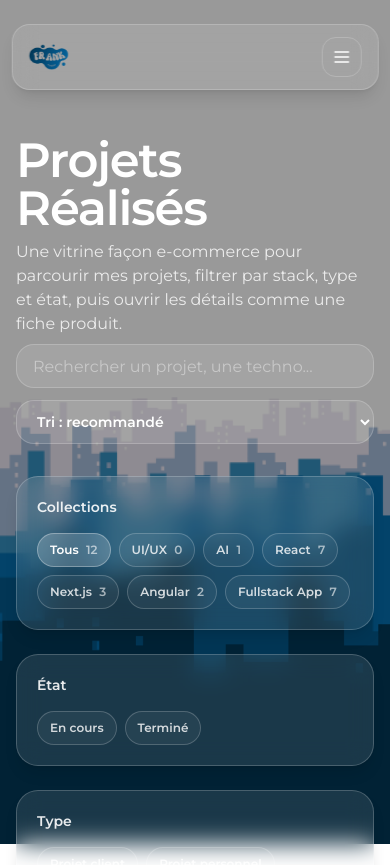
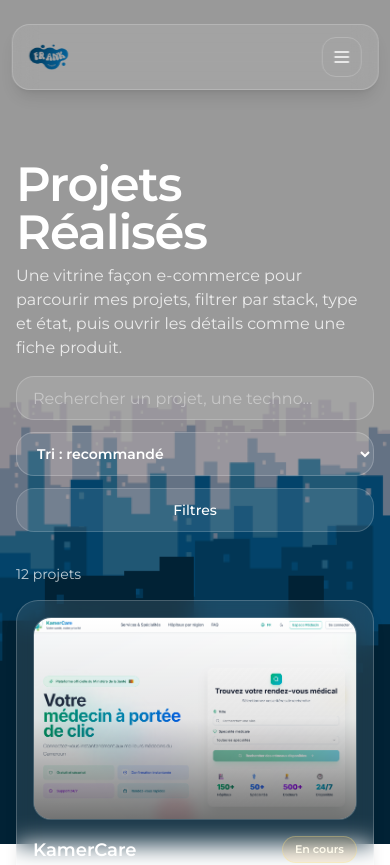
Before and after one commit to CodeShadowing95/portblog, a Next.js app: page /portfolio in a window 390 px wide. Shown: the top 865 px of the page. Built offline with nearby package versions, Linux system fonts and the light colour scheme.

Commit message:
Apply responsive design on Projects  page

```diff
--- a/app/portfolio/page.tsx
+++ b/app/portfolio/page.tsx
@@ -157,7 +157,7 @@ function Modal({
         onClick={onClose}
         className="absolute inset-0 bg-black/60"
       />
-      <div className="relative mx-auto mt-30 w-[min(92vw,1100px)] overflow-hidden rounded-3xl border border-white/20 bg-[#0b0b10]/80 shadow-2xl backdrop-blur-md">
+      <div className="relative mx-auto mt-16 w-[min(92vw,1100px)] overflow-hidden rounded-3xl border border-white/20 bg-[#0b0b10]/80 shadow-2xl backdrop-blur-md sm:mt-20">
         <div className="grid gap-6 p-6 lg:grid-cols-[420px_1fr] lg:gap-8 lg:p-8">
           <div className="grid gap-4">
             <ProjectImage image={project.image} name={project.name} />
@@ -254,6 +254,7 @@ export default function PortfolioPage() {
   const [selectedReason, setSelectedReason] = useState<string[]>([]);
   const [sort, setSort] = useState<SortOption>("populaire");
   const [activeProjectId, setActiveProjectId] = useState<string | null>(null);
+  const [filtersOpen, setFiltersOpen] = useState(false);
 
   const allTags = useMemo(() => {
     const tags = new Set<string>();
@@ -392,9 +393,9 @@ export default function PortfolioPage() {
   }
 
   return (
-    <main className="mx-auto w-full max-w-6xl flex-1 mt-10">
+    <main className="mx-auto w-full max-w-6xl flex-1 mt-16">
       <header className="mb-8 grid gap-3">
-        <div className="flex flex-col gap-2 sm:flex-row sm:items-end sm:justify-between">
+        <div className="flex flex-col gap-4 lg:flex-row lg:items-end lg:justify-between">
           <div>
             <h1 className="text-5xl font-semibold tracking-tight sm:text-6xl">
               Projets Réalisés
@@ -406,7 +407,7 @@ export default function PortfolioPage() {
             </p>
           </div>
 
-          <div className="flex flex-col gap-3 sm:w-[420px]">
+          <div className="flex w-full flex-col gap-3 lg:w-[420px]">
             <input
               value={query}
               onChange={(e) => setQuery(e.target.value)}
@@ -414,7 +415,7 @@ export default function PortfolioPage() {
               placeholder="Rechercher un projet, une techno..."
             />
 
-            <div className="flex items-center gap-3">
+            <div className="flex flex-col gap-3 sm:flex-row sm:items-center">
               <select
                 value={sort}
                 onChange={(e) => setSort(e.target.value as SortOption)}
@@ -425,23 +426,33 @@ export default function PortfolioPage() {
                 <option value="a-z">Tri : A → Z</option>
                 <option value="z-a">Tri : Z → A</option>
               </select>
-              {hasActiveFilters ? (
+              <div className="flex items-center gap-3">
                 <Button
                   type="button"
-                  variant="ghost"
-                  onClick={clearAll}
-                  className="h-11 rounded-2xl text-white/85 hover:bg-white/10 hover:text-white"
+                  variant="outline"
+                  onClick={() => setFiltersOpen((v) => !v)}
+                  className="h-11 flex-1 rounded-2xl border-white/25 bg-white/10 text-white hover:bg-white/15 hover:text-white lg:hidden"
                 >
-                  Reset
+                  {filtersOpen ? "Fermer filtres" : "Filtres"}
                 </Button>
-              ) : null}
+                {hasActiveFilters ? (
+                  <Button
+                    type="button"
+                    variant="ghost"
+                    onClick={clearAll}
+                    className="h-11 flex-1 rounded-2xl text-white/85 hover:bg-white/10 hover:text-white"
+                  >
+                    Reset
+                  </Button>
+                ) : null}
+              </div>
             </div>
           </div>
         </div>
       </header>
 
       <section className="grid gap-8 lg:grid-cols-[320px_1fr] lg:items-start">
-        <aside className="grid gap-6">
+        <aside className={`${filtersOpen ? "grid" : "hidden"} gap-6 lg:grid`}>
           <div className="rounded-3xl border border-white/20 bg-white/10 p-5 shadow-lg backdrop-blur-md">
             <div className="flex justify-between items-center">
               <div className="text-sm font-semibold text-white/90">Collections</div>
@@ -452,7 +463,10 @@ export default function PortfolioPage() {
                 <ChipButton
                   key={t}
                   active={category === t}
-                  onClick={() => setCategory(t)}
+                  onClick={() => {
+                    setCategory(t);
+                    setFiltersOpen(false);
+                  }}
                 >
                   {t}{" "}
                   <span className="ml-1 text-white/60">
@@ -536,7 +550,7 @@ export default function PortfolioPage() {
             ) : null}
           </div>
 
-          <div className="grid gap-6 sm:grid-cols-1 lg:grid-cols-2">
+          <div className="grid gap-6 grid-cols-1 sm:grid-cols-2">
             {filteredProjects.map((p) => (
               <article
                 key={p.id}
```
